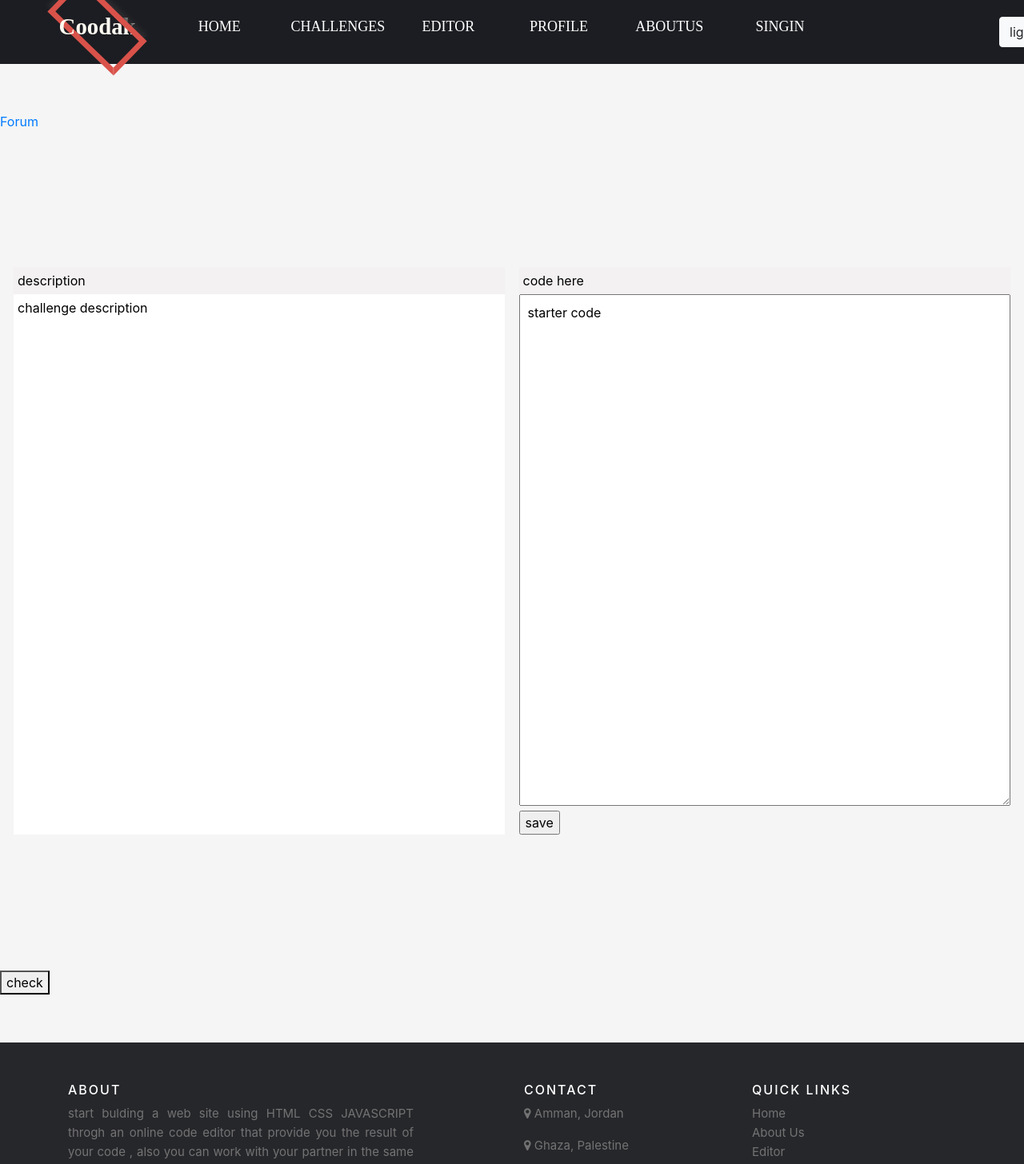
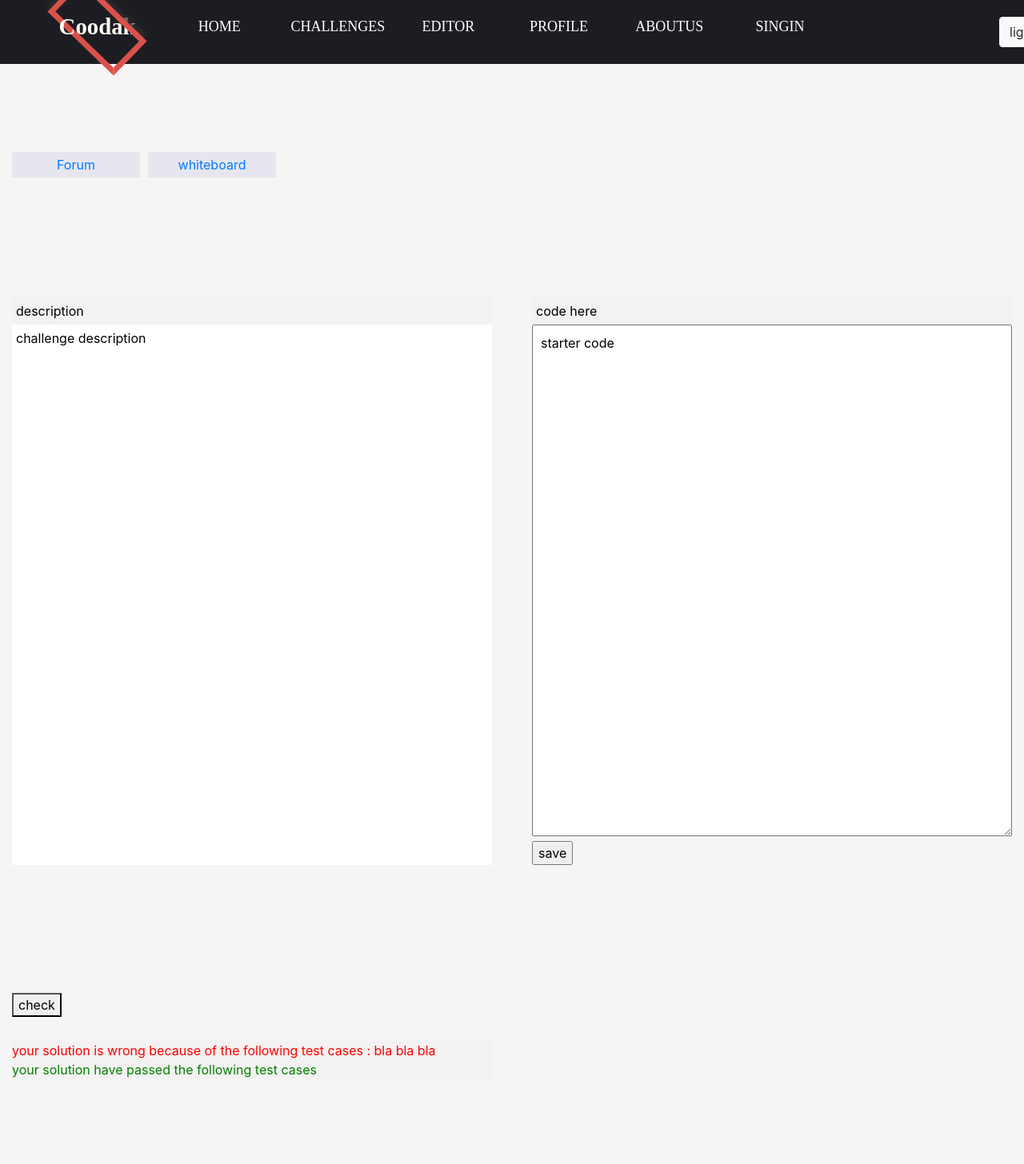
Before and after one commit to StatusCode-200/Coodak-front, a React (Create React App) app: page /challenges/1 in a window 1280 px wide. Shown: the top 1456 px of the page at 80% size. Built offline with nearby package versions, Linux system fonts and the light colour scheme.

Commit message:
done styling challenge page

```diff
--- a/src/views/ChallengeDetails/ChallengeDetails.js
+++ b/src/views/ChallengeDetails/ChallengeDetails.js
@@ -6,7 +6,7 @@ import {If, Then, Else} from '../../components/If/If';
 import "./ChallengeDetails.scss"
 
 function Challenge(props) {
-  const {challenge, solution, userId, savedChallengeId} = props;
+  const {challenge, solution, userId, savedChallengeId, stderr, stdout} = props;
 
   const WhiteboardLink =(props) => {
     if (savedChallengeId) {
@@ -29,8 +29,12 @@ function Challenge(props) {
           <Link to={`/challenges/${challenge._id}/comments`}>
             Forum
           </Link>
+          <Link to={`/challenges/${challenge._id}/comments`}>
+            whiteboard
+          </Link>
+          <WhiteboardLink />
         </div>
-          <WhiteboardLink />
+
       </section>
       <section id="started-challenge">
 
@@ -57,10 +61,12 @@ function Challenge(props) {
 
       </section>
 
-      <section id="results">
-      <button type="button" onClick="checkResult()">check</button>
-        <div id="result-failed-cases"></div>
-        <div id="result-passed-cases"></div>
+      <section id="checkResult">
+      <button type="button" id="checkResultButton" onClick="checkResult()">check</button>
+        <div id="results">
+          <div id="result-failed-cases"> {stderr} </div>
+          <div id="result-passed-cases"> {stdout} </div>
+        </div>
       </section>
     </main>
   );
--- a/src/views/ChallengeDetails/ChallengeDetails.scss
+++ b/src/views/ChallengeDetails/ChallengeDetails.scss
@@ -1,9 +1,28 @@
 main#ChallengeDetails{
+    margin-left: 15px;
+    margin-right: 15px;
+    padding-top: 50px;
+    padding-bottom: 50px;
+    #forumAndWhiteboard{
+        margin-bottom: 30px;
+        a{
+            background-color: #e7e6ef;
+            width: 10em;
+            height: 2em;
+            display: inline-block;
+            text-align: center;
+            line-height: 2em;
+            text-decoration: none;
+            margin-right: 10px;
+        }
+        a:hover{
+            background-color: white;
+        }
+    }
     #started-challenge{
         display: flex;
-        justify-content: space-evenly;
-        margin-top: 50px;
-        margin-bottom: 50px;
+        justify-content: space-between;
+        margin-bottom: 40px;
     }
     #challenge-description{
         width: 48%;
@@ -36,4 +55,20 @@ main#ChallengeDetails{
             }
         }
     }
+    #checkResult{
+        width: 48%;
+
+        #checkResultButton{
+            margin-bottom: 30px;
+        }
+        #results{
+            background-color: #f3f1f1;
+            #result-failed-cases{
+                color: red;
+            }
+            #result-passed-cases{
+                color: green;
+            }
+        }
+    }
 }
--- a/src/views/ChallengeDetails/ChallengeDetailsContainer.js
+++ b/src/views/ChallengeDetails/ChallengeDetailsContainer.js
@@ -18,6 +18,8 @@ export default class ChallengesContainer extends Component {
       userId: "123",
       //saved
         savedChallengeId: null, //null //if opening saved challenge it will be getted from route(link) (this.props.match.params.id)
+        stderr: "your solution is wrong because of the following test cases : bla bla bla",  //null untill the check button is pressed then if there is error or solution is false then goes here
+        stdout: "your solution have passed the following test cases",  //null untill the check button is pressed then if solution is true then goes here
     };
 
   }
@@ -44,7 +46,7 @@ componentWillMount(){
 */
 
   render() {
-    const { challenge, solution, userId, savedChallengeId } = this.state;
-    return <Challenge challenge={challenge} solution={solution} userId={userId} savedChallengeId={savedChallengeId} />;
+    const { challenge, solution, userId, savedChallengeId, stderr, stdout } = this.state;
+    return <Challenge challenge={challenge} solution={solution} userId={userId} savedChallengeId={savedChallengeId} stderr={stderr} stdout={stdout} />;
   }
 }
```
